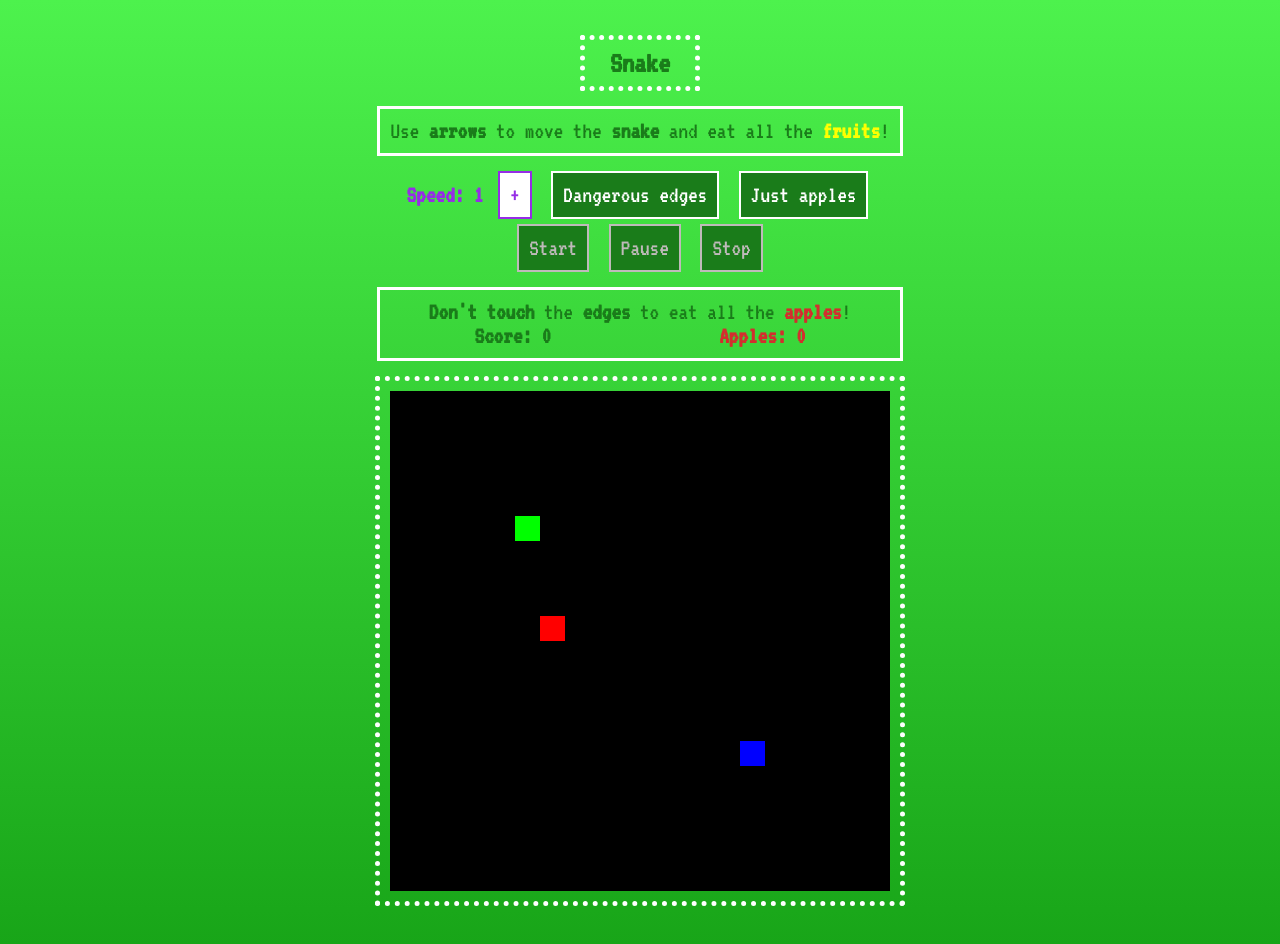
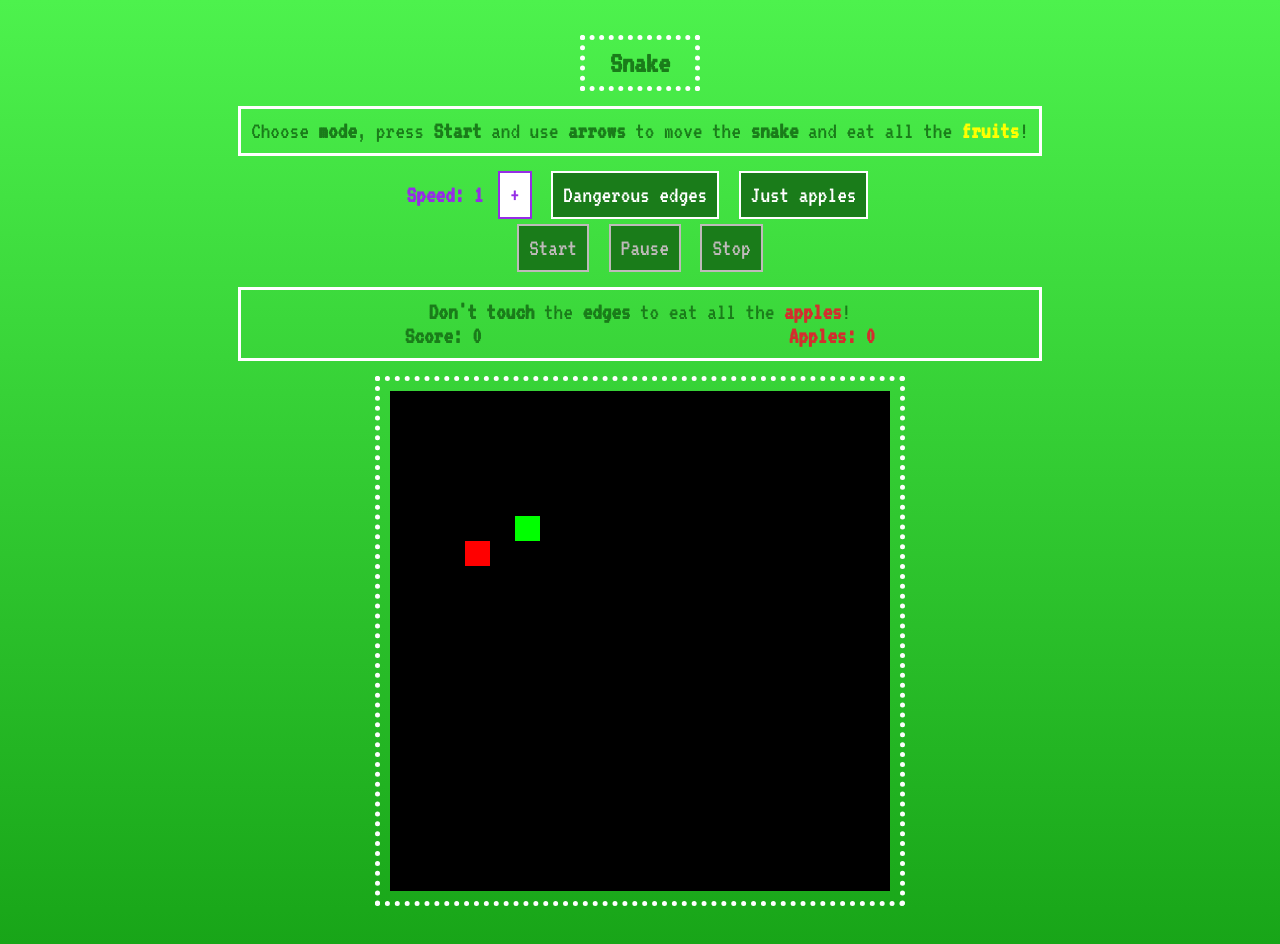
Before and after one commit to Camilla-Scarton/snake, a plain HTML site: page index.html in a window 1280 px wide. Both pictures are taken after a click on the button "Start". Drawn offline with Linux system fonts and the light colour scheme.

Commit message:
start button freezes mode selection; blueberries hidden if not selected; bold text to keywords in html

```diff
--- a/index.html
+++ b/index.html
@@ -23,7 +23,8 @@
       <div class="instruction">
         <p class="border container">
           <span>
-            Use <span class="green bold">arrows</span> to move the
+            Choose <span class="green bold">mode</span>, press <span class="green bold">Start</span> and
+            use <span class="green bold">arrows</span> to move the
             <span class="green bold">snake</span> and eat all the
             <span class="yellow bold">fruits</span>!
           </span>
--- a/script.js
+++ b/script.js
@@ -147,6 +147,8 @@ function changeDirection(evt) {
 }
 
 const $startBtn = document.getElementById("start");
+const $pauseBtn = document.getElementById("pause");
+const $stopBtn = document.getElementById("stop");
 
 window.onload = start();
 
@@ -156,16 +158,33 @@ function start() {
   $board.height = board.rows * board.cellSize;
   $board.width = board.cols * board.cellSize;
   context = $board.getContext("2d");
-  snake.x = board.cellSize * 5;
-  snake.y = board.cellSize * 5;
 
-  placeApple();
-  placeBlueberry();
+  context.fillStyle = "black";
+  context.fillRect(0, 0, $board.width, $board.height);
+
   document.addEventListener("keyup", changeDirection);
-  $startBtn.addEventListener("click", () => {
+}
+
+$startBtn.addEventListener("click", () => {
+    $btnSpeed.setAttribute('disabled', '');
+    $btnMode.forEach((btn) => {
+      btn.setAttribute('disabled', '');
+    })
+    snake.x = board.cellSize * 5;
+    snake.y = board.cellSize * 5;
+    placeApple();
+    if (game.fruits === 1) {
+      context.fillStyle = "black";
+      context.fillRect(blueberry.x, blueberry.y, board.cellSize, board.cellSize);
+    } else {
+      placeBlueberry();
+    }
     game.timerID = setInterval(update, 1000 / (game.snakeSpeed + 2));
   })
-}
+
+
+
+
 
 function update() {
   console.log("eeeehiiii")
@@ -228,8 +247,10 @@ function update() {
   context.fillRect(apple.x, apple.y, board.cellSize, board.cellSize);
 
   // blueberry creation
-  context.fillStyle = "blue";
-  context.fillRect(blueberry.x, blueberry.y, board.cellSize, board.cellSize);
+  if (game.fruits === 2) {
+    context.fillStyle = "blue";
+    context.fillRect(blueberry.x, blueberry.y, board.cellSize, board.cellSize);
+  }
 
   // snake eats apple
   if (snake.x == apple.x && snake.y == apple.y) {
@@ -245,7 +266,8 @@ function update() {
   }
 
   // snake eats blueberry
-  if (snake.x == blueberry.x && snake.y == blueberry.y) {
+  if (game.fruits === 2) {
+    if (snake.x == blueberry.x && snake.y == blueberry.y) {
     context.fillStyle = "black";
     context.fillRect(blueberry.x, blueberry.y, board.cellSize, board.cellSize);
     game.blueberry++;
@@ -256,6 +278,8 @@ function update() {
     $blueberryDisplay.innerHTML = game.blueberry;
     placeBlueberry();
   }
+  }
+
 
   $scoreDisplay.innerHTML = game.score;
 
--- a/style.css
+++ b/style.css
@@ -118,3 +118,7 @@ p.score {
 .no-blueberry {
     display: none;
 }
+
+button:disabled, #speed-plus:disabled {
+    cursor: default;
+}
```
